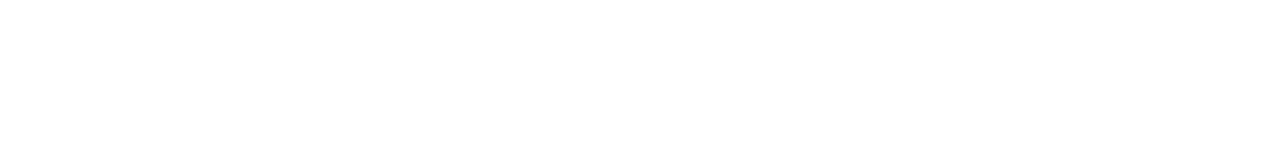
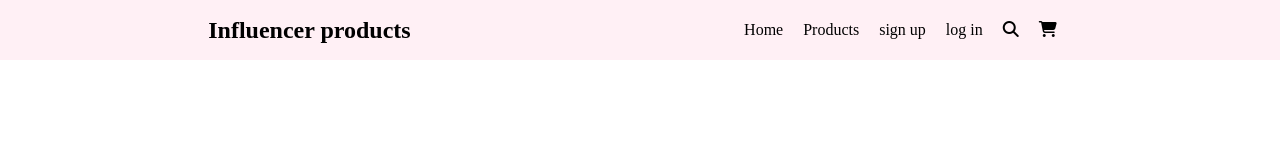
Before and after one commit to jasim-uddim/influencer-gear, a plain HTML site: page index.html in a window 1280 px wide. Drawn offline with Linux system fonts and the light colour scheme.

Commit message:
add manu

```diff
--- a/index.html
+++ b/index.html
@@ -5,8 +5,37 @@
     <meta http-equiv="X-UA-Compatible" content="IE=edge" />
     <meta name="viewport" content="width=device-width, initial-scale=1.0" />
     <title>Influencer</title>
+    <!-- font awesome -->
+    <script
+      src="https://kit.fontawesome.com/5ac2f8cc9a.js"
+      crossorigin="anonymous"
+    ></script>
     <!-- style.css Influencer stylesheet -->
     <link rel="stylesheet" href="style.css" />
   </head>
-  <body></body>
+  <body>
+    <!-- header part start -->
+    <header class="header">
+      <nav class="container">
+        <div class="manu-bar">
+          <h3>Influencer products</h3>
+        </div>
+        <div class="manu-items">
+          <ul>
+            <li><a href="">Home</a></li>
+            <li><a href="">Products</a></li>
+            <li><a href="">sign up</a></li>
+            <li><a href="">log in</a></li>
+            <li>
+              <a href=""><i class="fas fa-search"></i></a>
+            </li>
+            <li>
+              <a href=""><i class="fas fa-shopping-cart"></i></a>
+            </li>
+          </ul>
+        </div>
+      </nav>
+    </header>
+    <!-- header part start -->
+  </body>
 </html>
--- a/style.css
+++ b/style.css
@@ -0,0 +1,41 @@
+/* * */
+* {
+  margin: 0 auto;
+  list-style: none;
+  text-decoration: none;
+}
+h3 {
+  font-size: 24px;
+}
+a {
+  color: black;
+}
+.header {
+  width: 100%;
+
+  background: lavenderblush;
+}
+.container {
+  width: 90%;
+  padding: 1rem 0px;
+  display: flex;
+  justify-content: space-between;
+  align-items: center;
+}
+.manu-items ul {
+  display: flex;
+}
+ul li {
+  margin-right: 10px;
+  padding: 5px;
+}
+@media only screen and (max-width: 800px) {
+  .container {
+    flex-direction: column;
+  }
+  .manu-items ul {
+    flex-direction: column;
+    display: block;
+    text-align: center;
+  }
+}
```
